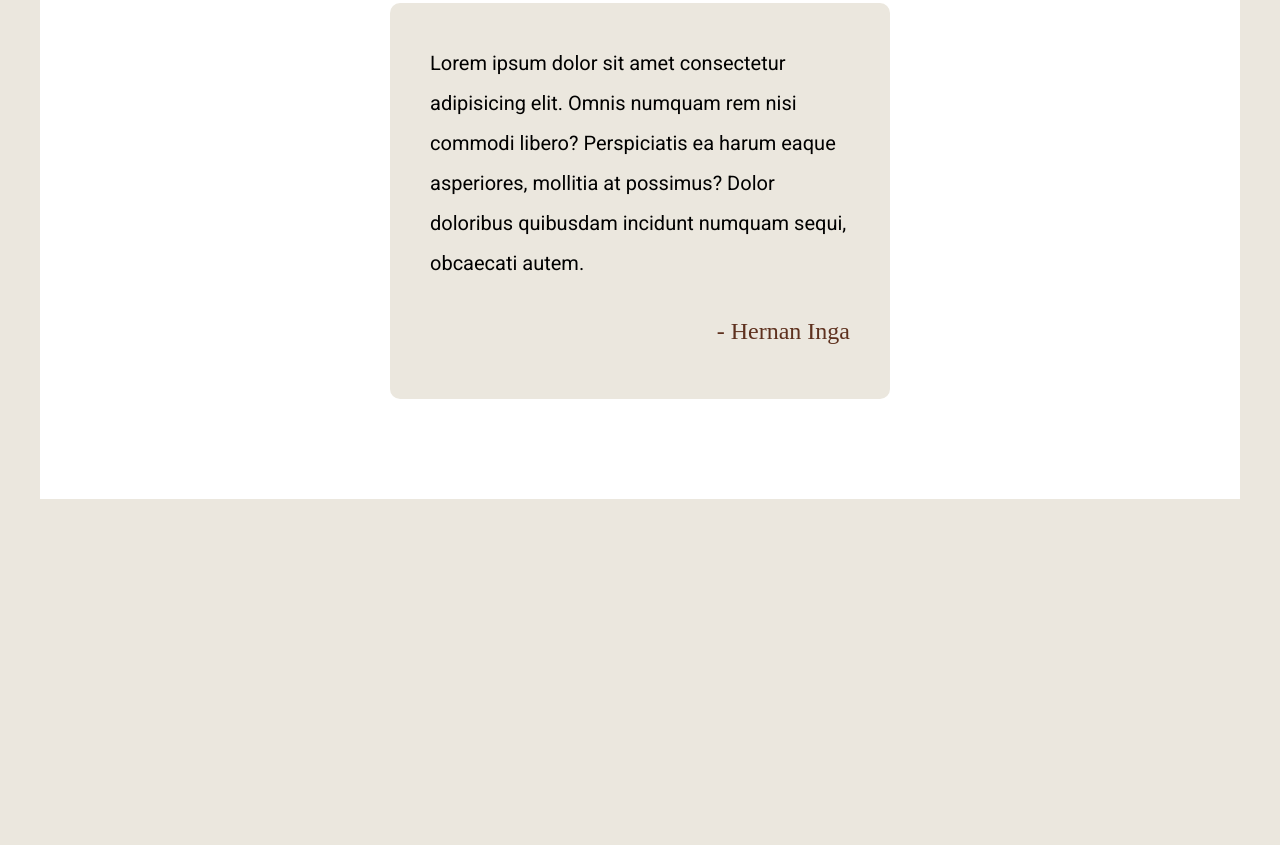
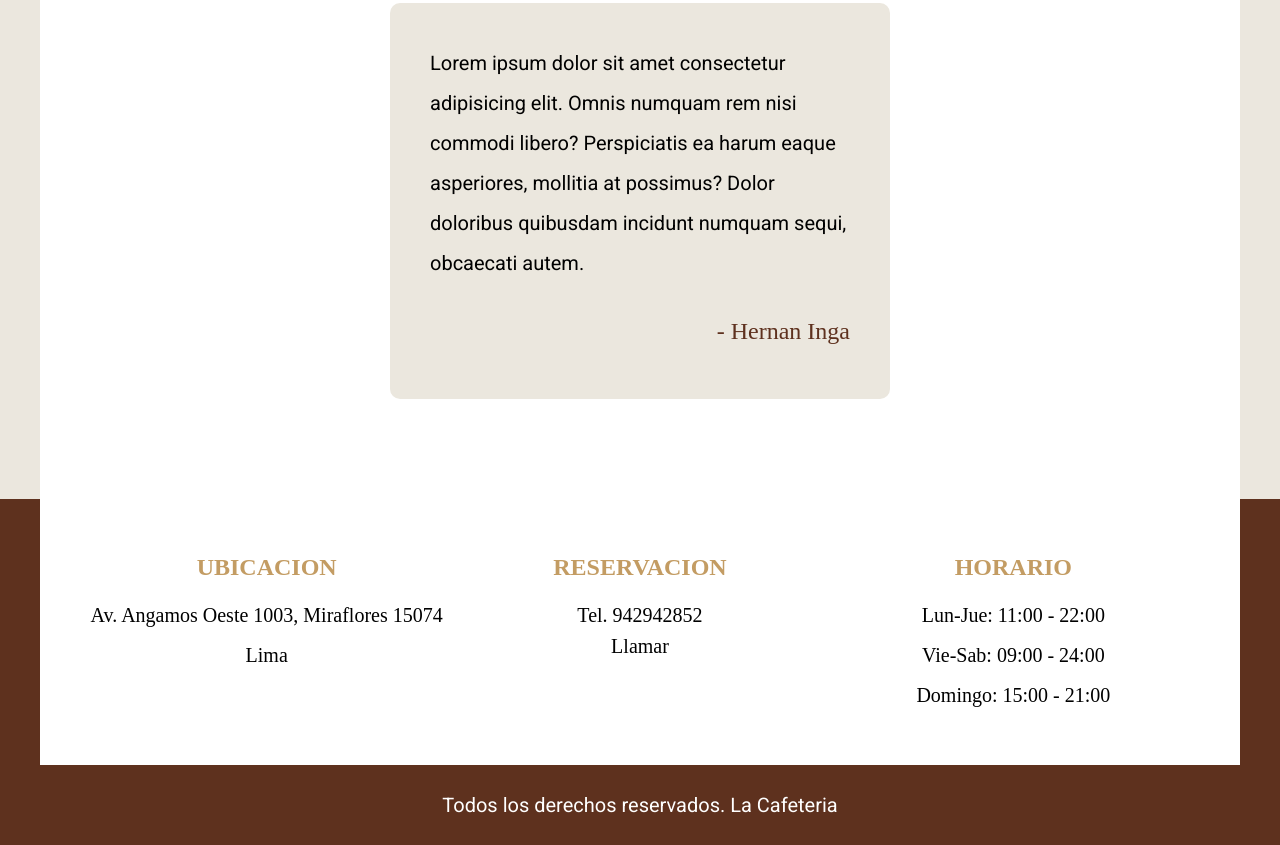
Before and after one commit to Hinga2019/Coffee-shops, a website: page index.html in a window 1280 px wide. Shown: the part 4634-5479 px from the top of the page. Before the commit the page ends 5133 px from the top, so only its background shows below. Drawn offline with Linux system fonts and the light colour scheme; a web font is replaced by a local one.

Commit message:
first page done

```diff
--- a/index.html
+++ b/index.html
@@ -169,5 +169,26 @@
             <p class="autor">- Hernan Inga</p>
         </div>
     </section>
+    <footer class="footer">
+        <div class="contenedor contenido-footer bg-white">
+            <div class="footer-box ubicacion">
+                <h3>Ubicacion</h3>
+                <p>Av. Angamos Oeste 1003, Miraflores 15074</p>
+                <p>Lima</p>
+            </div>
+            <div class="footer-box reservacion">
+                <h3>Reservacion</h3>
+                <p>Tel. 942942852</p>
+                <a href="tel:+51942942852">Llamar</a>
+            </div>
+            <div class="footer-box horario">
+                <h3>Horario</h3>
+                <p>Lun-Jue: 11:00 - 22:00</p>
+                <p>Vie-Sab: 09:00 - 24:00</p>
+                <p>Domingo: 15:00 - 21:00</p>
+            </div>
+        </div>
+        <p class="copyright">Todos los derechos reservados. La Cafeteria</p>
+    </footer>
 </body>
 </html>
--- a/src/scss/app.scss
+++ b/src/scss/app.scss
@@ -1,3 +1,4 @@
 @use 'base';
 @use 'header';
 @use 'inicio';
+@use 'footer';
--- a/src/scss/base/_globales.scss
+++ b/src/scss/base/_globales.scss
@@ -24,6 +24,7 @@ p {
 }
 a {
     text-decoration: none;
+    color: v.$negro;
 }
 img {
     max-width: 100%;
--- /dev/null
+++ b/src/scss/footer/_footer.scss
@@ -0,0 +1,38 @@
+@use 'base/variables' as v;
+@use 'base/mixins' as m;
+
+.footer {
+    background-color: v.$primario;
+    .contenido-footer {
+        padding: 5rem;
+
+        @include m.tablet {
+            @include m.grid(3, 2rem);
+        }
+    }
+    .copyright {
+        text-align: center;
+        margin: 0;
+        padding: 2rem;
+        color: v.$blanco;
+    }
+}
+
+.footer-box {
+    font-family: v.$fuenteCursiva;
+    text-align: center;
+    margin-bottom: v.$separacion;
+    @include m.tablet {
+        margin-bottom: 0;
+    }
+    h3 {
+        font-family: v.$fuenteCursiva;
+        margin: 0 0 1rem 0;
+        font-size: 2.4rem;
+        color: v.$secundario;
+    }
+    p, a {
+        font-size: 2rem;
+        margin: 0;
+    }
+}
--- /dev/null
+++ b/src/scss/footer/_index.scss
@@ -0,0 +1 @@
+@forward 'footer';
--- a/src/scss/inicio/_testimoniales.scss
+++ b/src/scss/inicio/_testimoniales.scss
@@ -11,7 +11,7 @@
     .testimonial {
         background-color: v.$cafeClaro;
         padding: 2rem 4rem;
-        max-width: 50%;
+        max-width: 50rem;
         margin: 0 auto;
         border-radius: 1rem;
         .autor {
```
Also changed, not shown: build/css/app.css.
